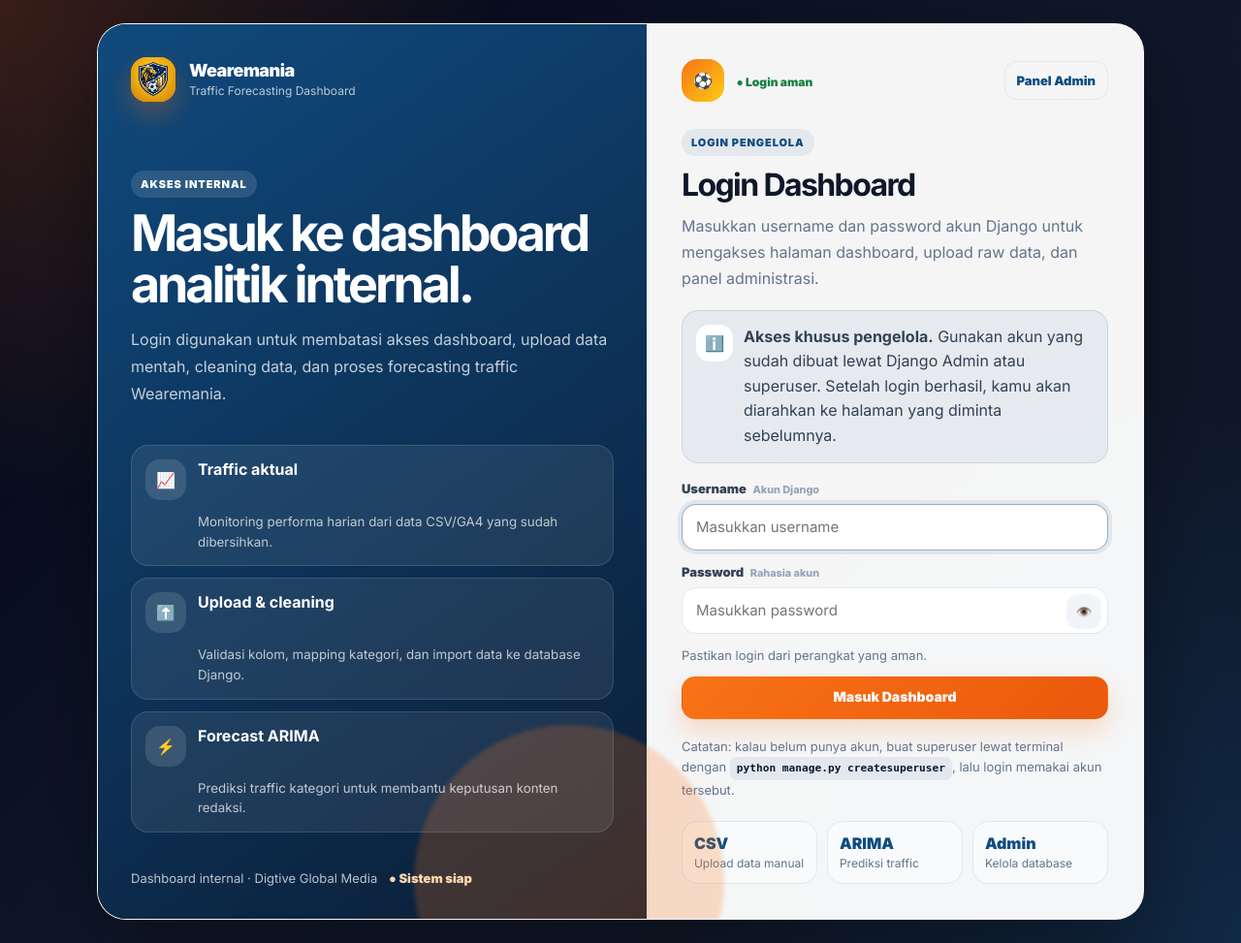
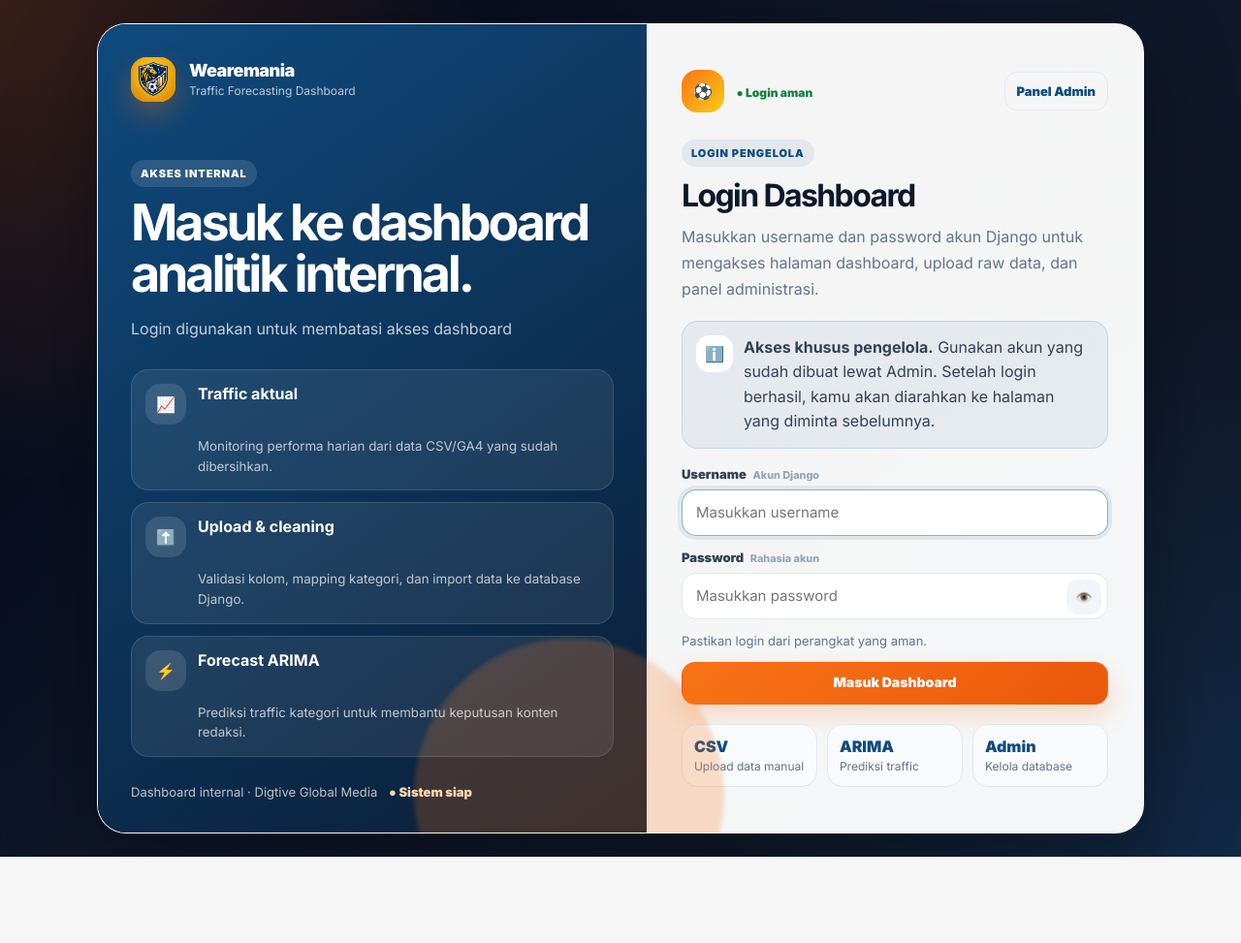
Before and after one commit to Freddy47588/django-arima-wearemania-traffic-forecasting, a Django app: page /login/ in a window 1280 px wide. Shown: the whole page at 97% size. After the commit the page ends 884 px from the top, so only its background shows below. Run offline with Django 5.2, Linux system fonts and the light colour scheme.

Commit message:
change description

```diff
--- a/analytics/templates/registration/login.html
+++ b/analytics/templates/registration/login.html
@@ -30,7 +30,7 @@
             <div class="login-copy">
                 <span class="eyebrow light">Akses Internal</span>
                 <h1>Masuk ke dashboard analitik internal.</h1>
-                <p>Login digunakan untuk membatasi akses dashboard, upload data mentah, cleaning data, dan proses forecasting traffic Wearemania.</p>
+                <p>Login digunakan untuk membatasi akses dashboard</p>
             </div>
 
             <div class="login-feature-list">
@@ -73,7 +73,7 @@
 
             <div class="login-note">
                 <span>ℹ️</span>
-                <p><strong>Akses khusus pengelola.</strong> Gunakan akun yang sudah dibuat lewat Django Admin atau superuser. Setelah login berhasil, kamu akan diarahkan ke halaman yang diminta sebelumnya.</p>
+                <p><strong>Akses khusus pengelola.</strong> Gunakan akun yang sudah dibuat lewat Admin. Setelah login berhasil, kamu akan diarahkan ke halaman yang diminta sebelumnya.</p>
             </div>
 
             <form method="post" class="login-form" novalidate>
@@ -103,7 +103,7 @@
 
             </form>
 
-            <p class="login-help">Catatan: kalau belum punya akun, buat superuser lewat terminal dengan <code>python manage.py createsuperuser</code>, lalu login memakai akun tersebut.</p>
+
 
             <div class="login-metrics">
                 <div><strong>CSV</strong><span>Upload data manual</span></div>
```
